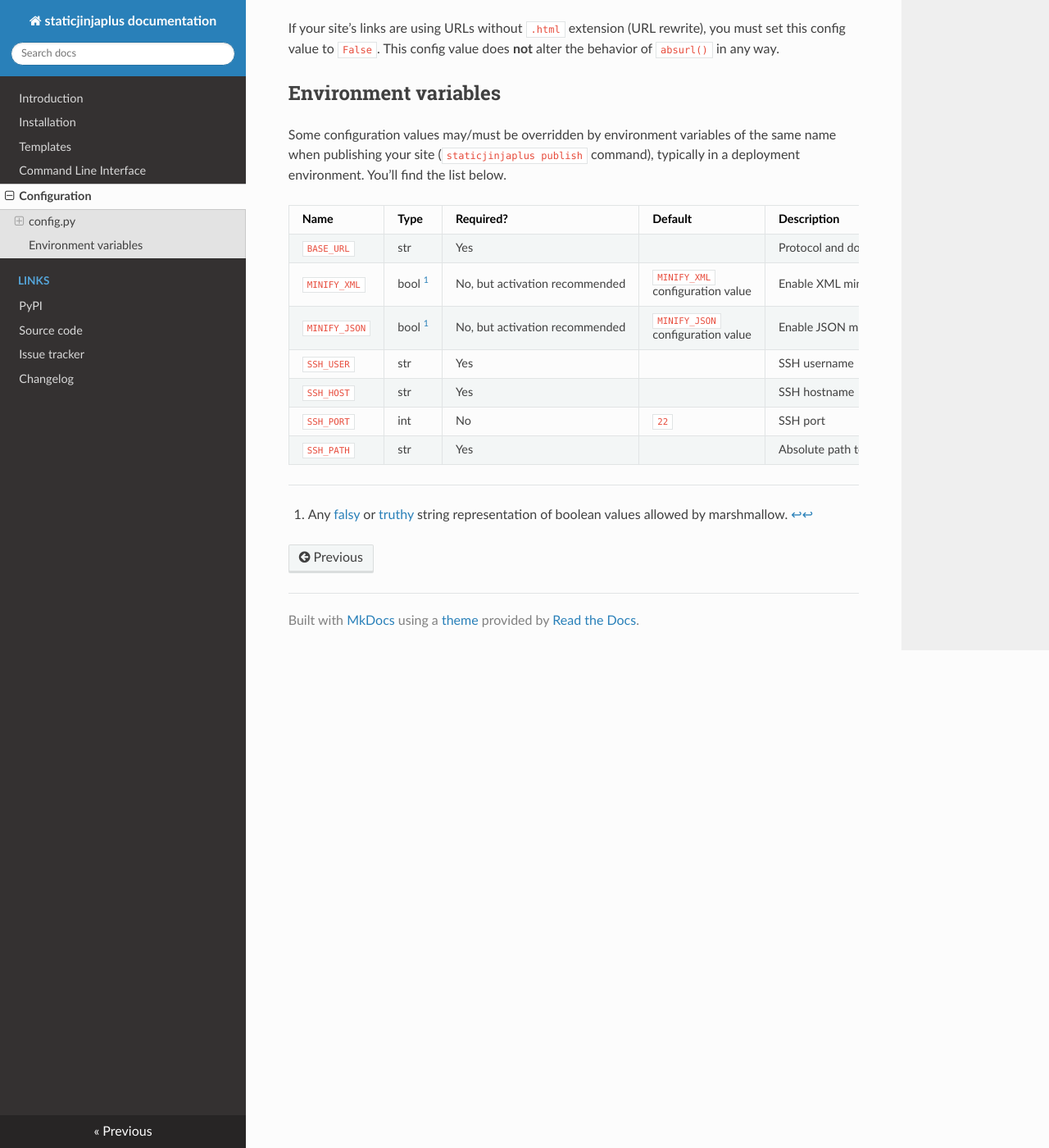
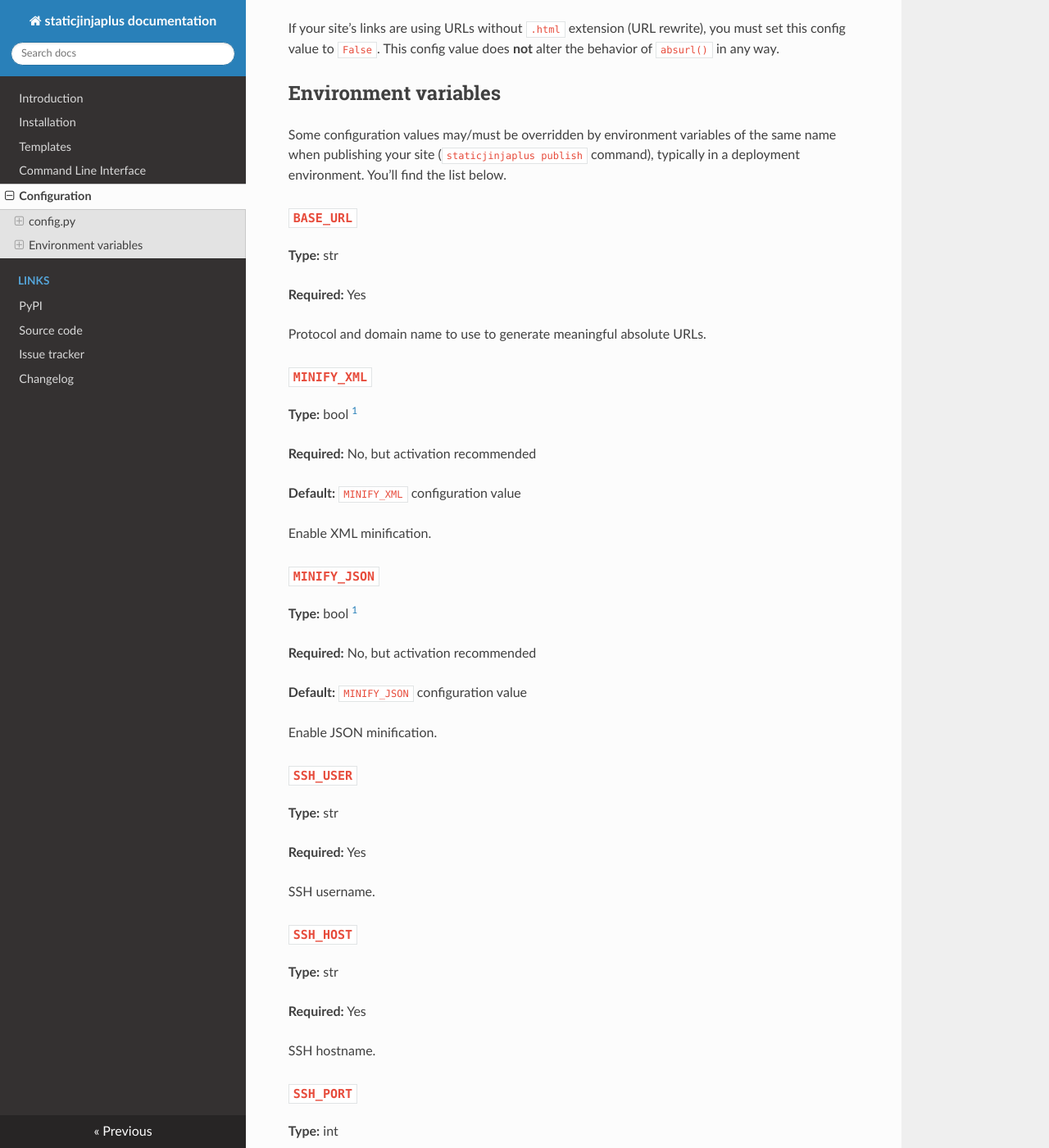
Before and after one commit to EpocDotFr/staticjinjaplus, an MkDocs documentation site: the page built from docs/configuration.md, in a window 1280 px wide and 1400 px high, scrolled down 3616 px. Shown: the whole window at 82% size. Built offline with MkDocs 1.6.1, drawn with Linux system fonts in a browser that asks for light colours; some of the changed text lies outside the part shown.

Commit message:
Improve doc

```diff
--- a/docs/configuration.md
+++ b/docs/configuration.md
@@ -151,15 +151,67 @@
 Some configuration values may/must be overridden by environment variables of the same name when publishing your site
 (`staticjinjaplus publish` command), typically in a deployment environment. You'll find the list below.
 
-| Name          | Type      | Required?                      | Default                           | Description                                                          |
-|---------------|-----------|--------------------------------|-----------------------------------|----------------------------------------------------------------------|
-| `BASE_URL`    | str       | Yes                            |                                   | Protocol and domain name to use to generate meaningful absolute URLs |
-| `MINIFY_XML`  | bool [^1] | No, but activation recommended | `MINIFY_XML` configuration value  | Enable XML minification                                              |
-| `MINIFY_JSON` | bool [^1] | No, but activation recommended | `MINIFY_JSON` configuration value | Enable JSON minification                                             |
-| `SSH_USER`    | str       | Yes                            |                                   | SSH username                                                         |
-| `SSH_HOST`    | str       | Yes                            |                                   | SSH hostname                                                         |
-| `SSH_PORT`    | int       | No                             | `22`                              | SSH port                                                             |
-| `SSH_PATH`    | str       | Yes                            |                                   | Absolute path to the deployment directory on the SSH host            |
+### `BASE_URL`
+
+**Type:** str
+
+**Required:** Yes
+
+Protocol and domain name to use to generate meaningful absolute URLs.
+
+### `MINIFY_XML`
+
+**Type:** bool [^1]
+
+**Required:** No, but activation recommended
+
+**Default:** `MINIFY_XML` configuration value
+
+Enable XML minification.
+
+### `MINIFY_JSON`
+
+**Type:** bool [^1]
+
+**Required:** No, but activation recommended
+
+**Default:** `MINIFY_JSON` configuration value
+
+Enable JSON minification.
+
+### `SSH_USER`
+
+**Type:** str
+
+**Required:** Yes
+
+SSH username.
+
+### `SSH_HOST`
+
+**Type:** str
+
+**Required:** Yes
+
+SSH hostname.
+
+### `SSH_PORT`
+
+**Type:** int
+
+**Required:** No
+
+**Default:** 22
+
+SSH port.
+
+### `SSH_PATH`
+
+**Type:** str
+
+**Required:** Yes
+
+Absolute path to the deployment directory on the SSH host.
 
 [^1]: Any [falsy](https://marshmallow.readthedocs.io/en/stable/marshmallow.fields.html#marshmallow.fields.Boolean.falsy) or
 [truthy](https://marshmallow.readthedocs.io/en/stable/marshmallow.fields.html#marshmallow.fields.Boolean.truthy) string
```
